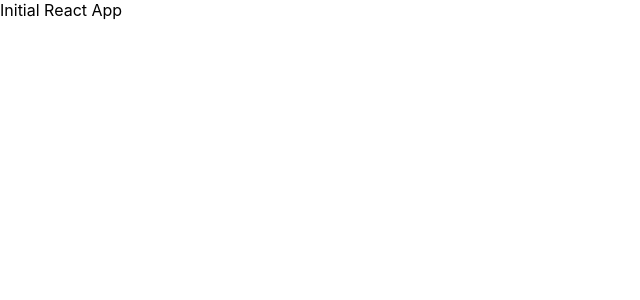
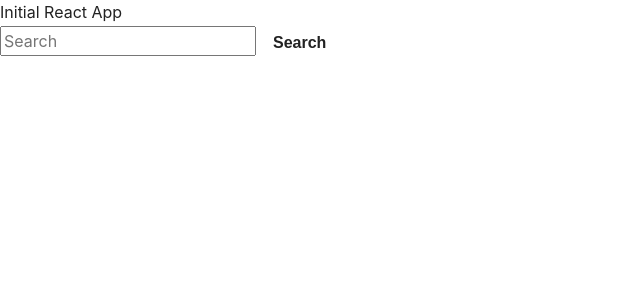
Before and after one commit to Cjochen2/Algolia-API_2.0, a React (Create React App) app: page / in a window 1280 px wide. Shown: the top 300 px of the page, without its empty margins (0-640 px from the left). Built offline with nearby package versions, Linux system fonts and the light colour scheme; a web font is replaced by a local one.

Commit message:
Began hooking up redux store boiler plate

```diff
--- a/package.json
+++ b/package.json
@@ -6,9 +6,12 @@
     "@testing-library/jest-dom": "^5.11.6",
     "@testing-library/react": "^11.1.2",
     "@testing-library/user-event": "^12.2.2",
+    "axios": "^0.21.0",
     "react": "^17.0.1",
     "react-dom": "^17.0.1",
+    "react-redux": "^7.2.2",
     "react-scripts": "4.0.0",
+    "redux": "^4.0.5",
     "web-vitals": "^0.2.4"
   },
   "scripts": {
--- a/public/index.html
+++ b/public/index.html
@@ -2,29 +2,15 @@
 <html lang="en">
   <head>
     <meta charset="utf-8" />
-    <link rel="icon" href="%PUBLIC_URL%/favicon.ico" />
     <meta name="viewport" content="width=device-width, initial-scale=1" />
     <meta name="theme-color" content="#000000" />
     <meta
       name="description"
       content="Web site created using create-react-app"
     />
-    <link rel="apple-touch-icon" href="%PUBLIC_URL%/logo192.png" />
-    <!--
-      manifest.json provides metadata used when your web app is installed on a
-      user's mobile device or desktop. See https://developers.google.com/web/fundamentals/web-app-manifest/
-    -->
-    <link rel="manifest" href="%PUBLIC_URL%/manifest.json" />
-    <!--
-      Notice the use of %PUBLIC_URL% in the tags above.
-      It will be replaced with the URL of the `public` folder during the build.
-      Only files inside the `public` folder can be referenced from the HTML.
+    <link rel="stylesheet" href="https://cdnjs.cloudflare.com/ajax/libs/bootswatch/4.0.0/journal/bootstrap.min.css" />
 
-      Unlike "/favicon.ico" or "favicon.ico", "%PUBLIC_URL%/favicon.ico" will
-      work correctly both with client-side routing and a non-root public URL.
-      Learn how to configure a non-root public URL by running `npm run build`.
-    -->
-    <title>React App</title>
+    <title>RTS Lab Test</title>
   </head>
   <body>
     <noscript>You need to enable JavaScript to run this app.</noscript>
@@ -32,10 +18,8 @@
     <!--
       This HTML file is a template.
       If you open it directly in the browser, you will see an empty page.
-
       You can add webfonts, meta tags, or analytics to this file.
       The build step will place the bundled scripts into the <body> tag.
-
       To begin the development, run `npm start` or `yarn start`.
       To create a production bundle, use `npm run build` or `yarn build`.
     -->
--- a/src/App.js
+++ b/src/App.js
@@ -1,9 +1,11 @@
+import SearchBar from './components/SearchBar'
 
 function App() {
   return (
     <div className="App">
       <header className="App-header">
        Initial React App
+       <SearchBar />
       </header>
     </div>
   );
--- /dev/null
+++ b/src/components/SearchBar.js
@@ -0,0 +1,39 @@
+import React, { useState } from 'react';
+import axios from 'axios'
+
+function SearchBar() {
+    const [searchTerm, setSearchTerm] = useState('');
+
+    const handleChange = event => {
+        setSearchTerm(event.target.value);
+    };
+
+    const query = e => {
+        e.preventDefault()
+
+        axios.get('http://hn.algolia.com/api/v1/search?query=' + searchTerm + "&tags=story")
+            .then((response) => {
+
+                //results(response.data.items);
+                //setSearchTerm('');
+                //console.log(searchTerm)
+
+            })
+    }
+
+    return (
+        <div className='searchBar'>
+            <form>
+                <input
+                    type="text"
+                    placeholder="Search"
+                    value={searchTerm}
+                    onChange={handleChange}
+                />
+                <button type='button' className='btn' onClick={query}>Search</button>
+            </form>
+        </div>
+    )
+};
+
+export default SearchBar
--- a/src/index.js
+++ b/src/index.js
@@ -3,9 +3,18 @@ import ReactDOM from 'react-dom';
 import './index.css';
 import App from './App';
 
+//Redux Store set up
+import { createStore } from 'redux';
+import { Provider } from 'react-redux';
+import rootReducer from './reducer';
+
+const store = createStore(rootReducer);
+store.subscribe(() => console.log('store', store.getState()));
+
+const rootElement = document.getElementById('root')
 ReactDOM.render(
-  <React.StrictMode>
+  <Provider store={store}>
     <App />
-  </React.StrictMode>,
-  document.getElementById('root')
-);
+  </Provider>,
+  rootElement
+)
--- /dev/null
+++ b/src/reducer/index.js
@@ -0,0 +1,28 @@
+import {combineReducers} from 'redux';
+import {SEARCH_RESULTS, USER_HISTORY,} from "../actions";
+
+function results(state = [], action) {
+  switch (action.type) {
+    case SEARCH_RESULTS:
+        console.log("Reducer: " + action.results)
+      return action.results;
+    default:
+      return state;
+  }
+}
+
+function history(state = [], action) {
+    switch (action.type) {
+        case USER_HISTORY:
+            return state.concat(action.query)
+        default:
+            return state;
+    }
+}
+
+const rootReducer = combineReducers({
+  results,
+  history
+});
+
+export default rootReducer;
```
Also changed, not shown: src/actions/index.js (added), src/components/ResultsCard.js (added), src/components/SearchResults.js (added), 1 other file (tests, documents, lock files or other folders).
